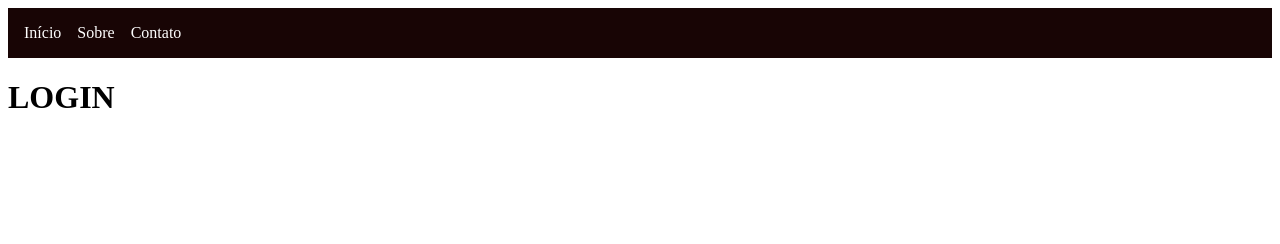
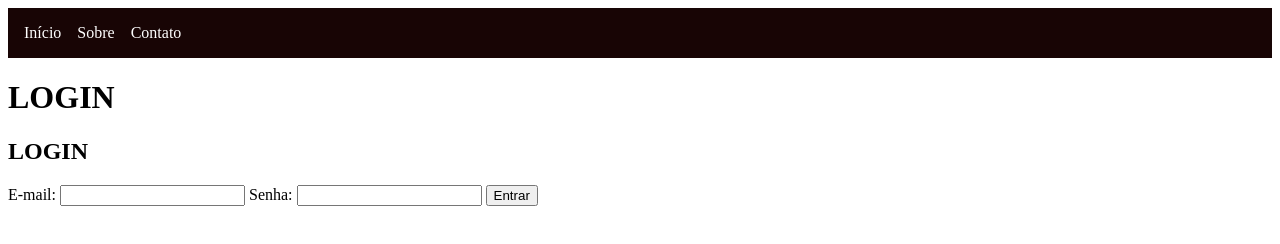
Before and after one commit to CaioAmaro/ex_pag_html, a plain HTML site: page loginCadastro.html in a window 1280 px wide. Drawn offline with Linux system fonts and the light colour scheme.

Commit message:
Update loginCadastro.html

```diff
--- a/loginCadastro.html
+++ b/loginCadastro.html
@@ -9,5 +9,20 @@
     <div id="header-placeholder"></div>
     <H1>LOGIN</H1>
     <script src="load-header.js"></script>
+
+    <main>
+    <form class="formulario" action="#" method="post">
+        <h2>LOGIN</h2>
+
+        <label for="email">E-mail:</label>
+        <input type="email" id="email" requered>
+
+        <label for="senha">Senha:</label>
+        <input type="password" id="senha" required>
+
+        <button type="submit">Entrar</button>
+    </form>
+    </main>
+
 </body>
 </html>
```
